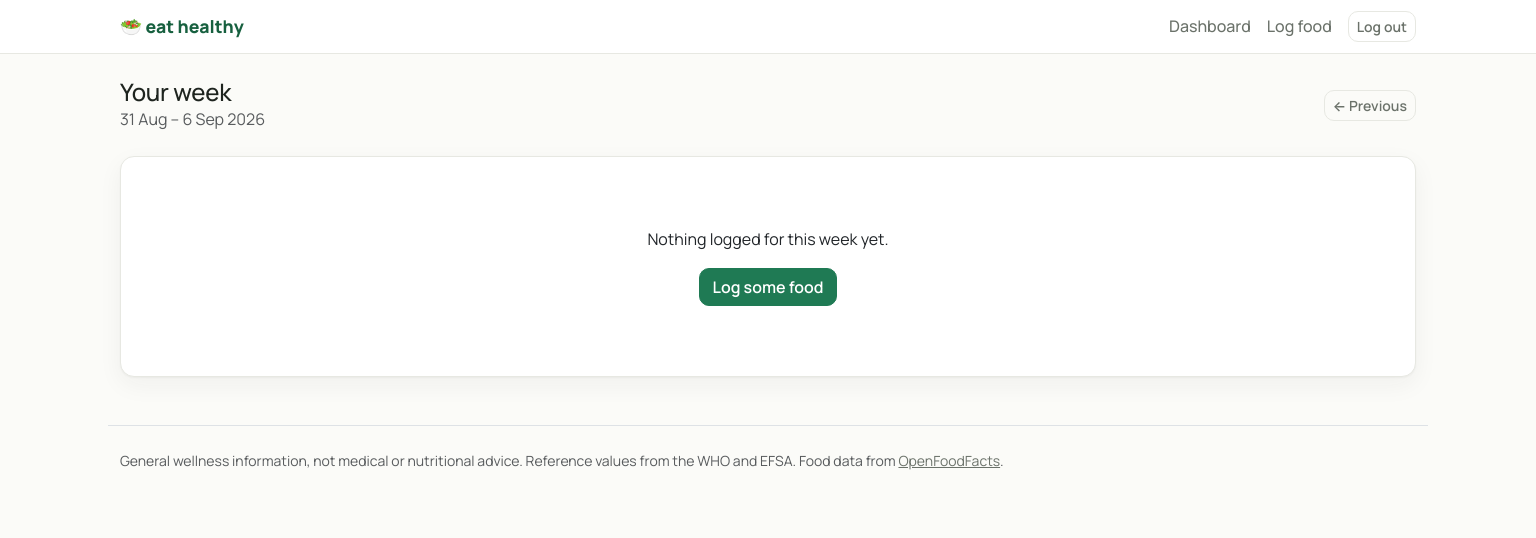
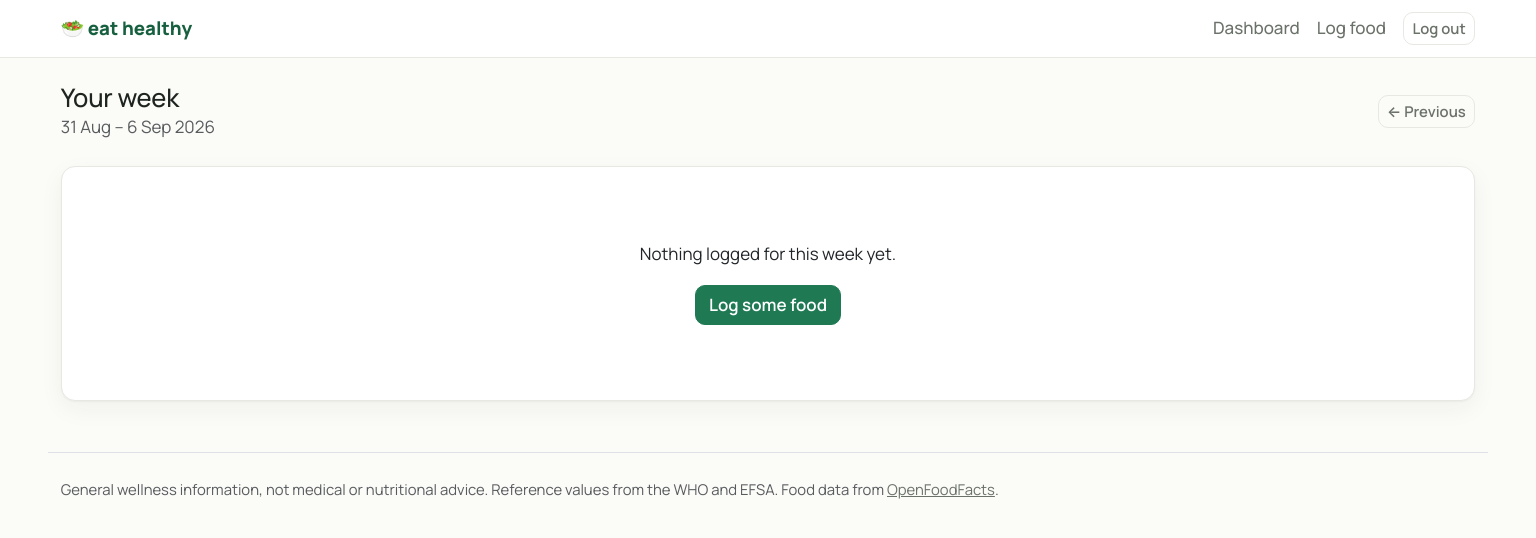
Before and after one commit to pamm-bot/eat-healthy, a Django app: page /dashboard/ in a window 1536 px wide. Shown: the top 538 px of the page. Run offline with Django 5.2, Linux system fonts and the light colour scheme; the visitor is signed in with stand-in values (Sample User, id 1); data that the repository does not hold is empty.

Commit message:
Scale the layout up on large screens
Bootstrap caps .container at 1320px, so the dashboard sat in a narrow
column on a wide monitor. Widen the container and nudge the root font
size up past 1500px and 2000px.

```diff
--- a/static/css/app.css
+++ b/static/css/app.css
@@ -27,6 +27,18 @@ body {
 
 a { color: var(--brand-dark); }
 h1, h2, h3, h4 { letter-spacing: -0.01em; }
+
+/* Bootstrap caps .container at 1320px, which leaves the dashboard stranded
+   in a narrow column on a large monitor. Widen it and scale the root font
+   up a little so everything grows with the screen. */
+@media (min-width: 1500px) {
+  .container { max-width: 1440px; }
+  html { font-size: 17px; }
+}
+@media (min-width: 2000px) {
+  .container { max-width: 1640px; }
+  html { font-size: 18px; }
+}
 
 /* ---- navbar ---- */
 .navbar {
```
